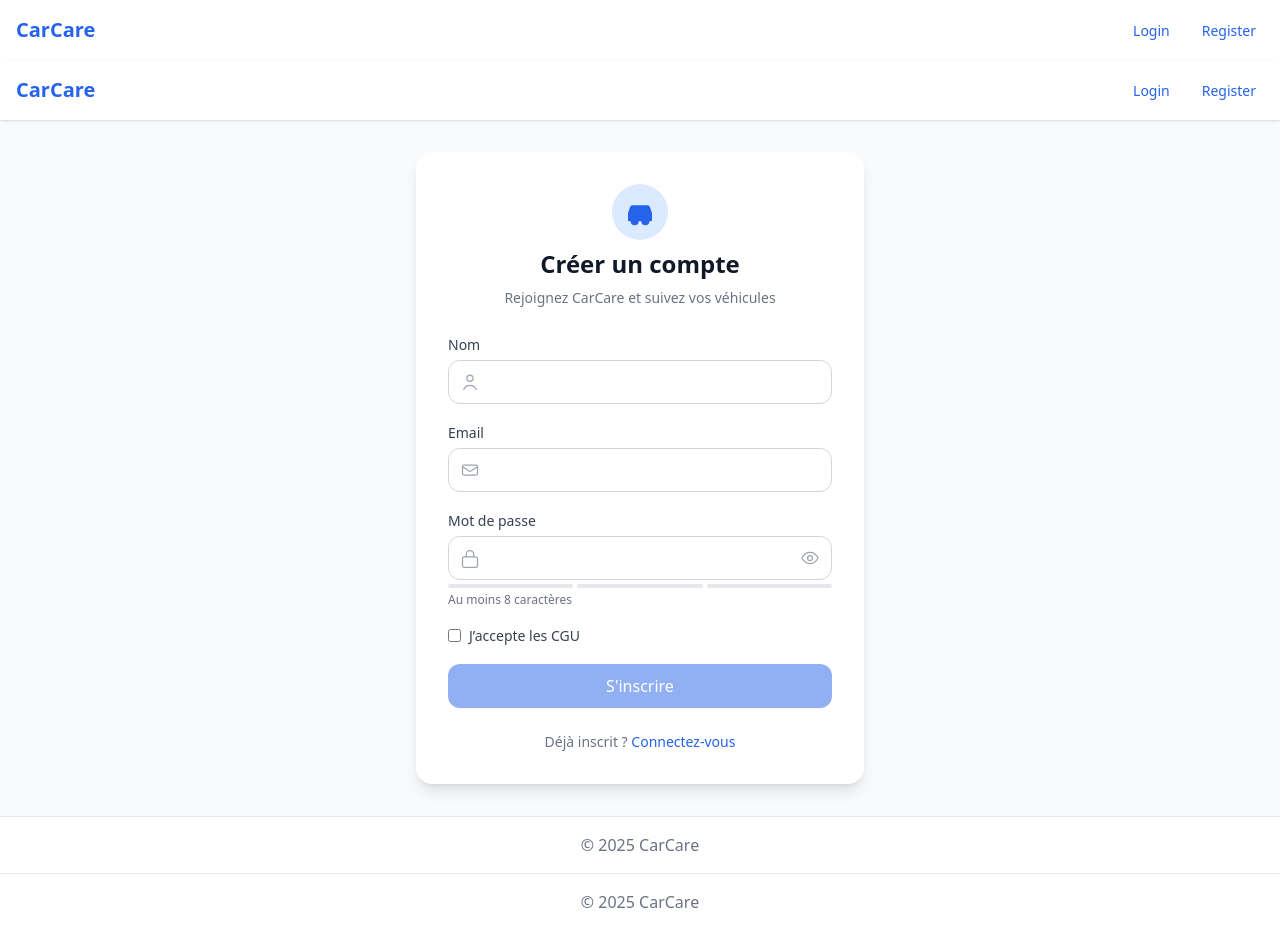
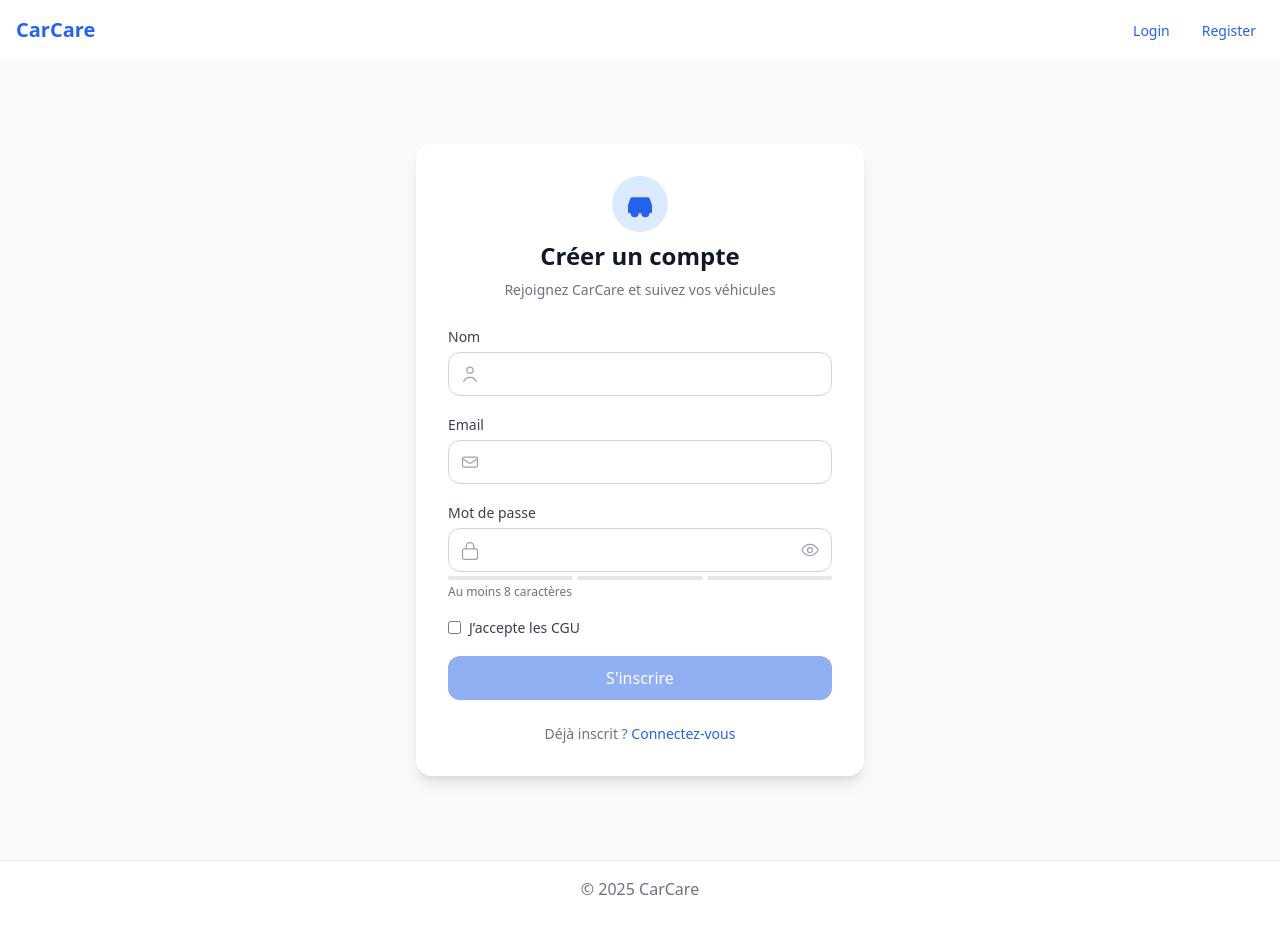
Before and after one commit to MystereFire/carcare, a React (Vite) app in the folder frontend/: page /register in a window 1280 px wide. Built offline with nearby package versions, Linux system fonts and the light colour scheme.

Commit message:
remove navbar and footer

```diff
--- a/frontend/src/pages/Login.jsx
+++ b/frontend/src/pages/Login.jsx
@@ -2,8 +2,6 @@ import React, { useState } from 'react';
 import api from '../../src/api';
 import { Link, useNavigate } from 'react-router-dom';
 import PageTransition from '../components/PageTransition';
-import Navbar from '../components/Navbar';
-import Footer from '../components/Footer';
 
 export default function Login() {
   const [form, setForm] = useState({ email: '', password: '' });
@@ -33,7 +31,6 @@ export default function Login() {
   return (
     <PageTransition>
       <div className="min-h-dvh flex flex-col bg-gray-50">
-        <Navbar />
         <main className="flex-1 grid place-items-center px-4 py-8 overflow-y-auto">
           <div className="max-w-md w-full bg-white rounded-2xl shadow-lg p-6 md:p-8 space-y-6">
             <div className="text-center space-y-2">
@@ -226,7 +223,6 @@ export default function Login() {
           </p>
         </div>
         </main>
-        <Footer className="mt-auto" />
       </div>
     </PageTransition>
   );
--- a/frontend/src/pages/Register.jsx
+++ b/frontend/src/pages/Register.jsx
@@ -2,8 +2,6 @@ import React, { useState } from 'react';
 import api from '../../src/api';
 import { Link } from 'react-router-dom';
 import PageTransition from '../components/PageTransition';
-import Navbar from '../components/Navbar';
-import Footer from '../components/Footer';
 
 export default function Register() {
   const [form, setForm] = useState({ name: '', email: '', password: '', terms: false });
@@ -68,7 +66,6 @@ export default function Register() {
   return (
     <PageTransition>
       <div className="min-h-dvh flex flex-col bg-gray-50">
-        <Navbar />
         <main className="flex-1 grid place-items-center px-4 py-8 overflow-y-auto">
           <div className="max-w-md w-full bg-white rounded-2xl shadow-lg p-6 md:p-8 space-y-6">
             <div className="text-center space-y-2">
@@ -309,7 +306,6 @@ export default function Register() {
             </p>
           </div>
         </main>
-        <Footer className="mt-auto" />
       </div>
     </PageTransition>
   );
```
